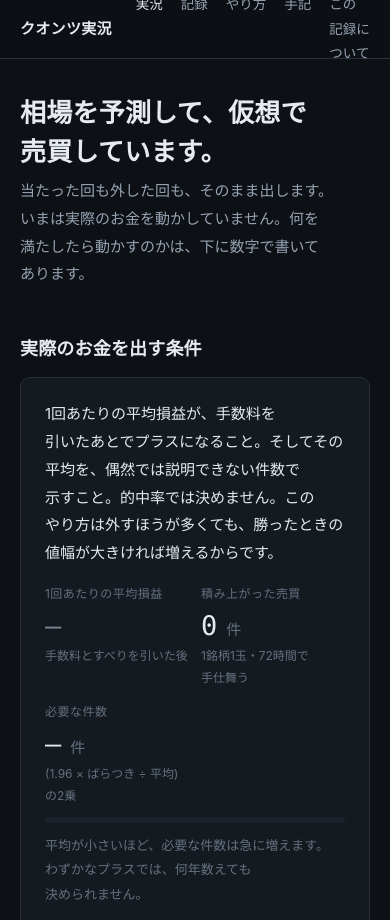
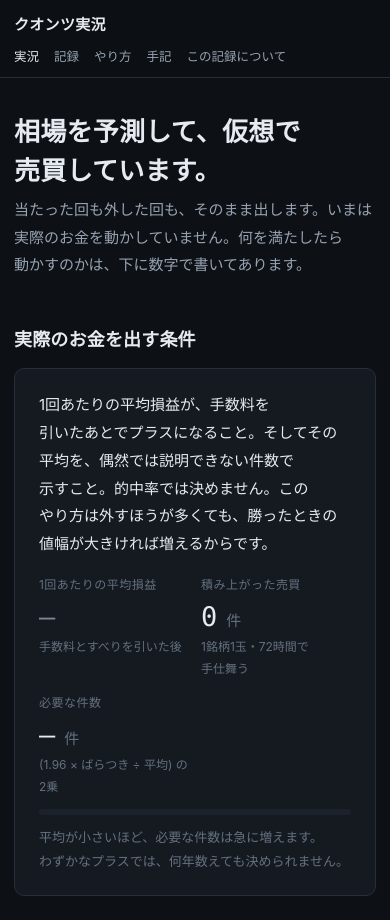
Before and after one commit to ANN1678/quant-live, an Astro site: page / in a window 390 px wide. Shown: the top 920 px of the page. Built offline with nearby package versions, Linux system fonts and the light colour scheme; Astro itself is replaced by a stand-in of ours.

Commit message:
スマホ幅の崩れを2件直した（ナビのはみ出し・表の横スクロール）

```diff
--- a/src/pages/index.astro
+++ b/src/pages/index.astro
@@ -93,7 +93,7 @@ const progress = gate?.required_trades ? Math.min(100, (gate.trades / gate.requi
     </div>
     <div class="card stat">
       <div class="k">仮想の資金</div>
-      <div class="v">{yen(summary?.capital?.now)}<span class="muted" style="font-size:14px"> 円</span></div>
+      <div class="v long">{yen(summary?.capital?.now)}<span class="muted" style="font-size:13px"> 円</span></div>
       <div class="n">{yen(summary?.capital?.start)}円から {pct(summary?.capital?.change_pct)}</div>
     </div>
   </div>
--- a/src/pages/method.astro
+++ b/src/pages/method.astro
@@ -40,7 +40,7 @@ const horizons = [
   <p><strong>パラメータは、結果を見る前に決めた値のまま動かしていません。</strong>成績のいい値へ後から寄せると、その成績は過去への当てはめに変わります。モデルを変えるときは名前も変えて、前のモデルの記録と混ざらないようにします。</p>
 
   <h2>約定したことにする前提</h2>
-  <div class="card">
+  <div class="card scroll">
     <table>
       <tbody>
         <tr><td>手数料（片道）</td><td class="num">{a.fee_pct}%</td><td class="muted">bitbank の成行</td></tr>
--- a/src/styles/global.css
+++ b/src/styles/global.css
@@ -41,7 +41,29 @@ header.site {
 }
 header.site .wrap { display: flex; align-items: center; gap: 24px; height: 58px; }
 header.site .brand { font-weight: 700; letter-spacing: .02em; text-decoration: none; }
-header.site nav { display: flex; gap: 18px; margin-left: auto; font-size: 13.5px; }
+header.site nav {
+  display: flex; gap: 18px; margin-left: auto; font-size: 13.5px;
+  overflow-x: auto; -webkit-overflow-scrolling: touch;
+  scrollbar-width: none; min-width: 0;
+}
+header.site nav::-webkit-scrollbar { display: none; }
+header.site nav a { white-space: nowrap; }
+/* 狭い画面ではナビを2段目へ落とす。横スクロールにすると末尾の項目が隠れて気づかれない。 */
+@media (max-width: 560px) {
+  header.site { position: static; }
+  header.site .wrap {
+    height: auto; padding: 11px 14px 9px; gap: 6px;
+    flex-wrap: wrap; align-items: flex-start;
+  }
+  header.site .brand { flex: 0 0 100%; }
+  header.site nav {
+    margin-left: 0; flex: 0 0 100%; gap: 15px; font-size: 12.5px;
+    overflow: visible; flex-wrap: wrap; row-gap: 2px;
+  }
+  .wrap { padding: 0 14px; }
+  h1 { font-size: 22px; }
+  .stat .v { font-size: 23px; }
+}
 header.site nav a { color: var(--ink-dim); text-decoration: none; }
 header.site nav a[aria-current="page"] { color: var(--ink); }
 
@@ -71,7 +93,8 @@ p { margin: 0 0 14px; }
 .card.pad-lg { padding: 22px 24px; }
 
 .stat .k { font-size: 12px; color: var(--ink-faint); letter-spacing: .04em; }
-.stat .v { font-family: var(--mono); font-size: 27px; line-height: 1.25; margin-top: 4px; font-variant-numeric: tabular-nums; }
+.stat .v { font-family: var(--mono); font-size: 27px; line-height: 1.25; margin-top: 4px; font-variant-numeric: tabular-nums; white-space: nowrap; }
+.stat .v.long { font-size: 21px; }
 .stat .n { font-size: 12px; color: var(--ink-faint); margin-top: 2px; }
 .v.up { color: var(--up); } .v.down { color: var(--down); } .v.flat { color: var(--flat); }
 
```
